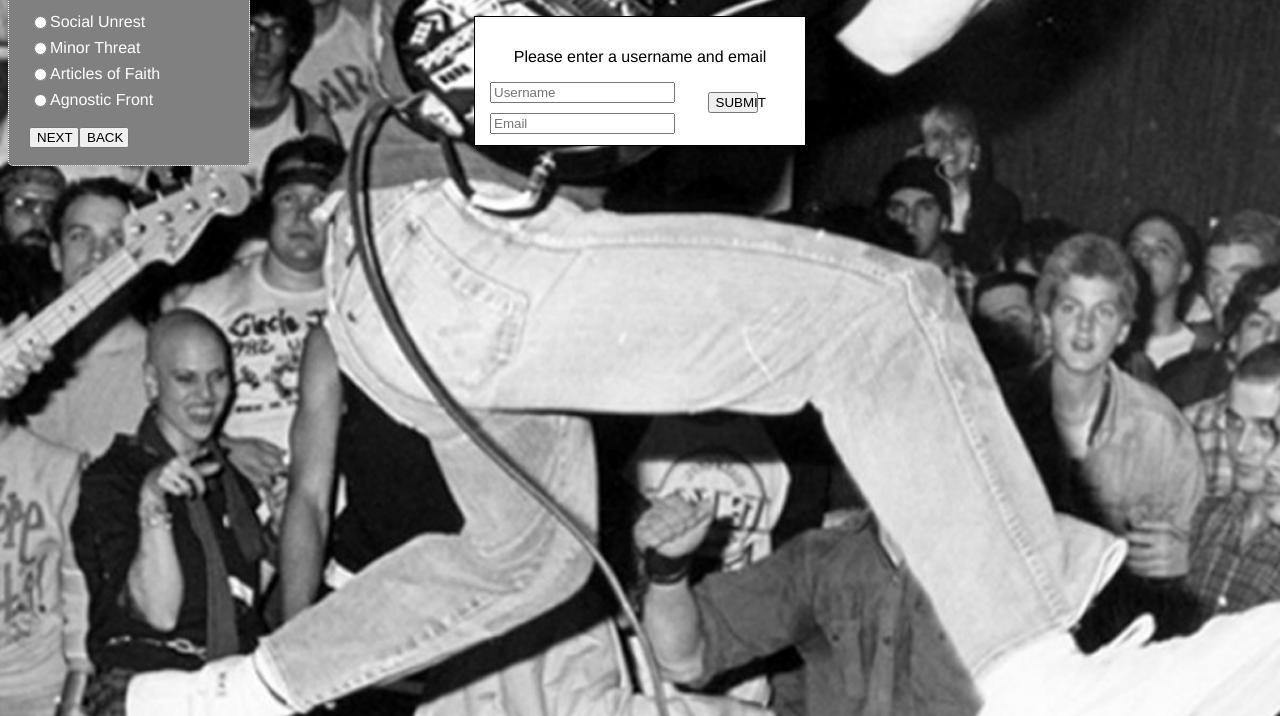
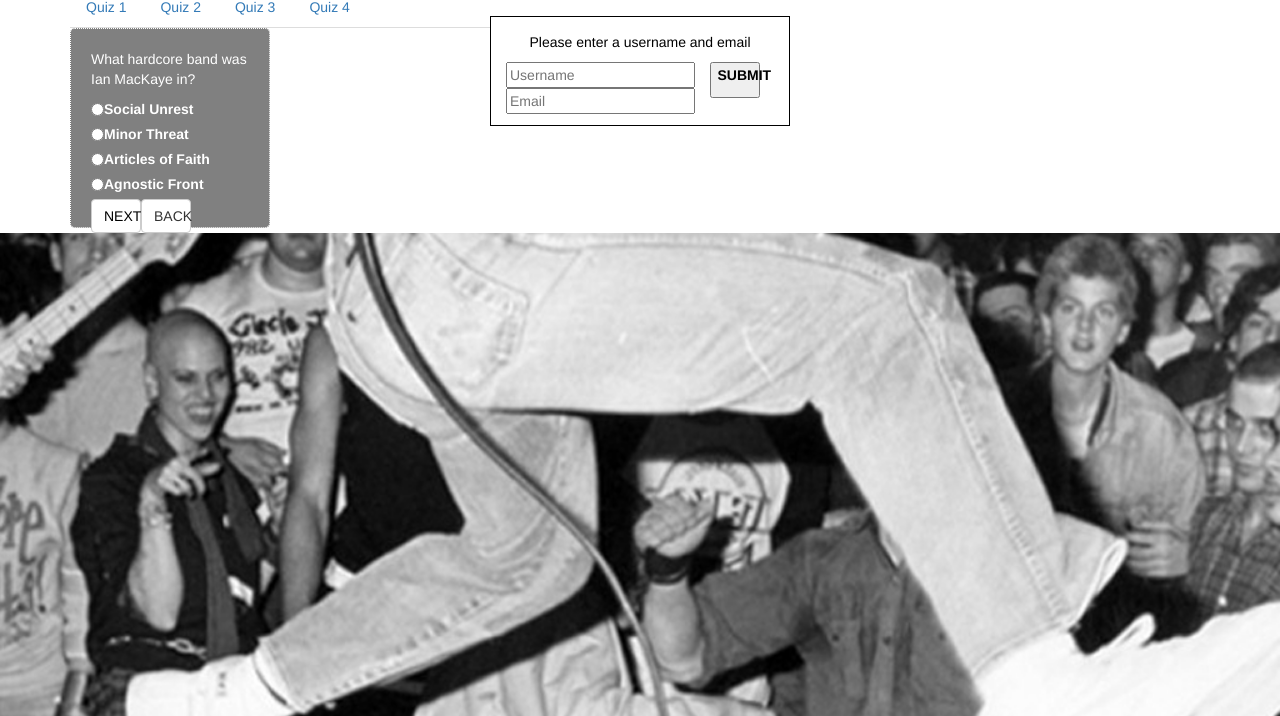
Before and after one commit to JulianPoz/hardcore-music-quiz, a plain HTML site: page index.html in a window 1280 px wide. Shown: the part 84-800 px from the top of the page. Drawn offline with nearby package versions, Linux system fonts and the light colour scheme.

Commit message:
Update index.html

```diff
--- a/index.html
+++ b/index.html
@@ -1,25 +1,51 @@
 <!DOCTYPE html>
 
 <html>
+
 <head>
-<meta charset="utf-8"/>
+  <meta charset="utf-8" />
   <link rel="stylesheet" type="text/css" href="quiz.css">
   <script src="https://ajax.googleapis.com/ajax/libs/jquery/1.12.2/jquery.min.js"></script>
+  <link href="https://maxcdn.bootstrapcdn.com/bootstrap/3.3.6/css/bootstrap.min.css" rel="stylesheet" integrity="sha384-1q8mTJOASx8j1Au+a5WDVnPi2lkFfwwEAa8hDDdjZlpLegxhjVME1fgjWPGmkzs7" crossorigin="anonymous">
+  <script src="https://maxcdn.bootstrapcdn.com/bootstrap/3.3.6/js/bootstrap.min.js" integrity="sha384-0mSbJDEHialfmuBBQP6A4Qrprq5OVfW37PRR3j5ELqxss1yVqOtnepnHVP9aJ7xS" crossorigin="anonymous"></script>
+  <script type="text/javascript" src="questions.json"></script>
+
 </head>
+
 <body>
+
+<div class="container"/>
+  <h1>80's Hardcore Music Quiz</h1>
+		  <div class="row">
+    <div class="col-md-5 quizTabs">
+        <ul class="nav nav-tabs">
+          <li class="" id="quizOneAnchor"><a href="#">Quiz 1</a></li>
+          <li><a href="#" id="quizTwoAnchor">Quiz 2</a></li>
+          <li><a href="#" id="quizThreeAnchor">Quiz 3</a></li>
+          <li><a href="#" id="quizFourAnchor">Quiz 4</a></li>
+        </ul>
+    </div>
+						</div> <!--end row-->
+<div class="row">
+  <div class="col-md-5">
     <div id="quizContainer">
       <form name="quiz" id="quiz">
         <p></p>
         <input type="radio" name="answer" value="0"><label>Label 1</label>
         <input type="radio" name="answer" value="1"><label>Label 2</label>
-		<input type="radio" name="answer" value-"2"><label>Label 3</label>
+        <input type="radio" name="answer" value- "2"><label>Label 3</label>
         <input type="radio" name="answer" value="3"><label>Label 4</label>
         <div id="buttonContainer">
-			<button type="button" id="back"><label>BACK<label></button>
-			<button type="button" id="next"><label>NEXT<label></button>
+          <button type="button" class="btn btn-default" id="back">BACK</button>
+          <button type="button" class="btn btn-default"id="next">NEXT</button>
         </div>
+        <div id="resultContainer"></div>
       </form>
     </div>
+    </div>
+  </div><!--end row-->
+
+
 
 
 
@@ -35,5 +61,7 @@
 		      </form>
 			</div>
 	   </div>
+	</div>
 </body>
+
 </html>
```
Lines whose indentation alone changed are shown as unchanged.
